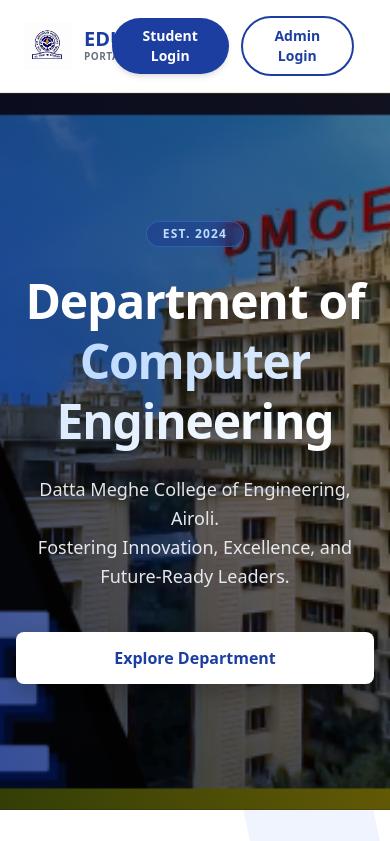
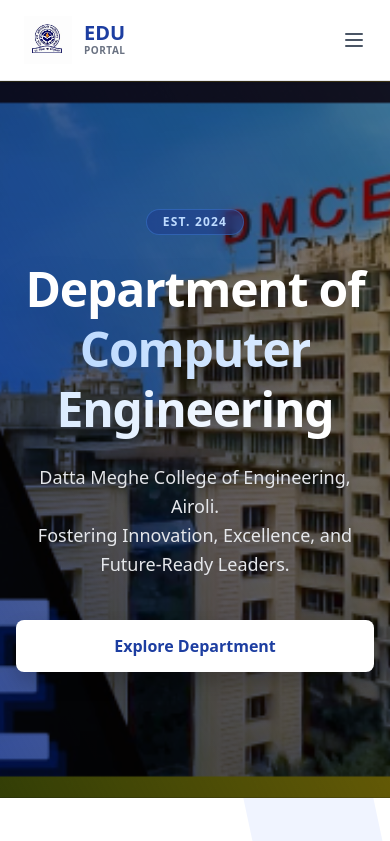
Before and after one commit to Swarspage/SIMS, a React (Vite) app in the folder Frontend/: page / in a window 390 px wide. Shown: the top 841 px of the page. Built offline with nearby package versions, Linux system fonts and the light colour scheme; no server answers.

Commit message:
UI home page fix

```diff
--- a/Frontend/src/Pages/Home.jsx
+++ b/Frontend/src/Pages/Home.jsx
@@ -10,6 +10,7 @@
 
 const Home = () => {
   const navigate = useNavigate();
+  const [isMenuOpen, setIsMenuOpen] = React.useState(false);
 
   // Scroll to top on mount
   useEffect(() => {
@@ -35,7 +36,7 @@
               </div>
             </div>
 
-            {/* Navigation Use standard anchor for home to refresh/reset or Link if preferred, sticking to original anchor style for now but added scroll behavior */}
+            {/* Desktop Navigation */}
             <nav className="hidden md:flex items-center space-x-8">
               <a href="#" className="text-sm font-bold text-[#1D3EA1] transition-colors">HOME</a>
               <a href="#about" className="text-sm font-medium text-gray-600 hover:text-[#1D3EA1] transition-colors">DEPARTMENT</a>
@@ -44,8 +45,8 @@
               <a href="#contact" className="text-sm font-medium text-gray-600 hover:text-[#1D3EA1] transition-colors">CONTACT</a>
             </nav>
 
-            {/* Login Buttons */}
-            <div className="flex items-center space-x-3">
+            {/* Desktop Login Buttons */}
+            <div className="hidden md:flex items-center space-x-3">
               <button
                 onClick={() => navigate("/login")}
                 className="px-5 py-2 text-sm font-bold text-white bg-[#1D3EA1] rounded-full shadow-md hover:bg-blue-800 hover:shadow-lg transform hover:-translate-y-0.5 transition-all duration-200"
@@ -65,7 +66,54 @@
                 Division Login
               </button>
             </div>
+
+            {/* Mobile Menu Button */}
+            <button
+              className="md:hidden text-gray-600 hover:text-[#1D3EA1] focus:outline-none"
+              onClick={() => setIsMenuOpen(!isMenuOpen)}
+            >
+              <svg className="w-6 h-6" fill="none" stroke="currentColor" viewBox="0 0 24 24">
+                {isMenuOpen ? (
+                  <path strokeLinecap="round" strokeLinejoin="round" strokeWidth={2} d="M6 18L18 6M6 6l12 12" />
+                ) : (
+                  <path strokeLinecap="round" strokeLinejoin="round" strokeWidth={2} d="M4 6h16M4 12h16M4 18h16" />
+                )}
+              </svg>
+            </button>
           </div>
+
+          {/* Mobile Menu */}
+          {isMenuOpen && (
+            <div className="md:hidden mt-4 pb-4 border-t border-gray-100 animate-fadeIn">
+              <nav className="flex flex-col space-y-4 mt-4">
+                <a href="#" className="text-sm font-bold text-[#1D3EA1] transition-colors" onClick={() => setIsMenuOpen(false)}>HOME</a>
+                <a href="#about" className="text-sm font-medium text-gray-600 hover:text-[#1D3EA1] transition-colors" onClick={() => setIsMenuOpen(false)}>DEPARTMENT</a>
+                <a href="#vision" className="text-sm font-medium text-gray-600 hover:text-[#1D3EA1] transition-colors" onClick={() => setIsMenuOpen(false)}>VISION</a>
+                <a href="#faculty" className="text-sm font-medium text-gray-600 hover:text-[#1D3EA1] transition-colors" onClick={() => setIsMenuOpen(false)}>FACULTY</a>
+                <a href="#contact" className="text-sm font-medium text-gray-600 hover:text-[#1D3EA1] transition-colors" onClick={() => setIsMenuOpen(false)}>CONTACT</a>
+              </nav>
+              <div className="flex flex-col space-y-3 mt-6 border-t border-gray-100 pt-6">
+                <button
+                  onClick={() => navigate("/login")}
+                  className="px-5 py-2 text-sm font-bold text-white bg-[#1D3EA1] rounded-full shadow-md hover:bg-blue-800 text-center"
+                >
+                  Student Login
+                </button>
+                <button
+                  onClick={() => navigate("/admin/login")}
+                  className="px-5 py-2 text-sm font-bold text-[#1D3EA1] bg-white border-2 border-[#1D3EA1] rounded-full hover:bg-blue-50 text-center"
+                >
+                  Admin Login
+                </button>
+                <button
+                  onClick={() => navigate("/division/login")}
+                  className="px-5 py-2 text-sm font-medium text-gray-600 hover:text-[#1D3EA1] text-center border border-gray-200 rounded-full"
+                >
+                  Division Login
+                </button>
+              </div>
+            </div>
+          )}
         </div>
       </header>
 
```
